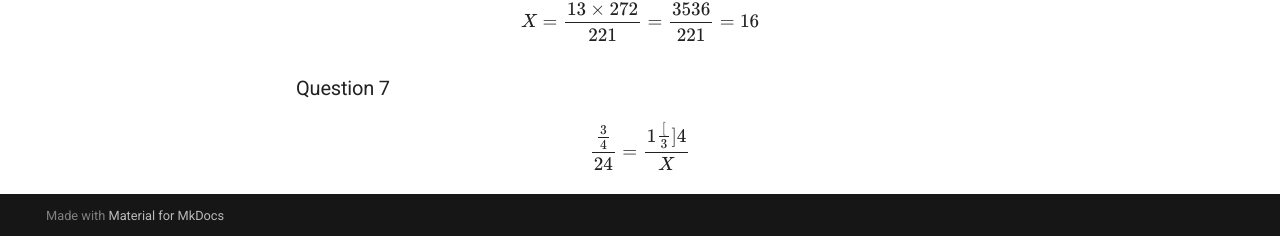
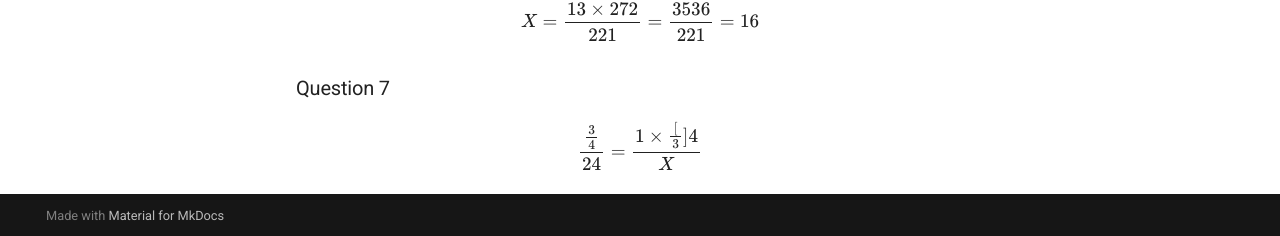
Before and after one commit to amansour-gh/educational.github.io, an MkDocs documentation site: the page built from docs/math/unit1/exercise1.md, in a window 1280 px wide and 900 px high, scrolled down 6183 px. Shown: the part 661-897 px from the top of the window. Built offline with MkDocs 1.6.1 and Material for MkDocs 9.7.7, drawn with Linux system fonts in a browser that asks for light colours.

Commit message:
240927-97

```diff
--- a/docs/math/unit1/exercise1.md
+++ b/docs/math/unit1/exercise1.md
@@ -272,4 +272,4 @@ $$ \frac{221}{13} = \frac{272}{X} $$
 $$ X = \frac{13 \times 272}{221} = \frac{3536}{221} = 16 $$
 
 ### Question 7
-$$ \frac{\frac{3}{4}}{24} = \frac{1 \frac[3]{4}}{X} $$
+$$ \frac{\frac{3}{4}}{24} = \frac{1 \times \frac[3]{4}}{X} $$
```
